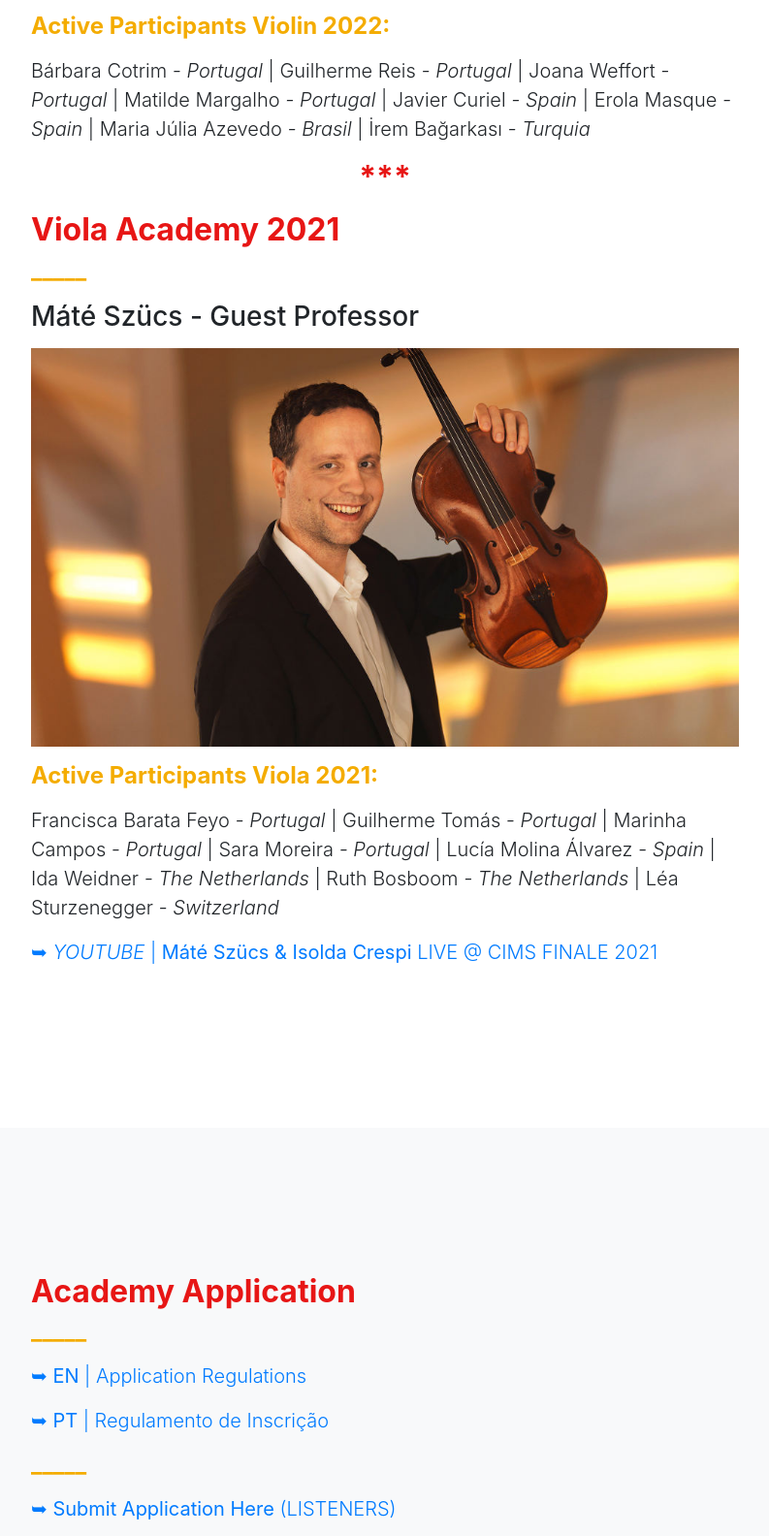
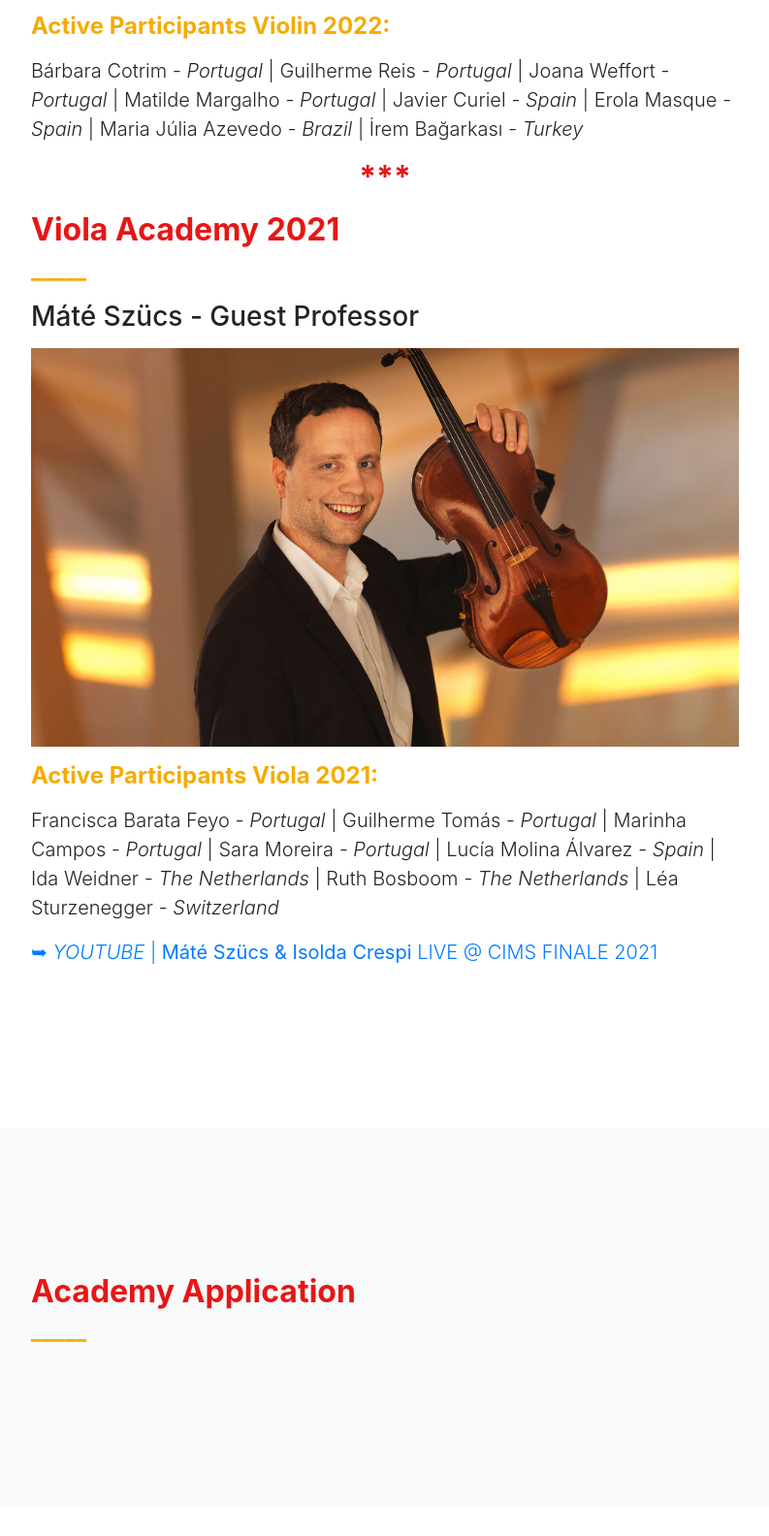
Before and after one commit to joaoabreu1420/cims.github.io, a website with bundled scripts: page index.html in a window 1280 px wide. Shown: the part 9007-10591 px from the top of the page at 97% size, without its empty margins (243-1036 px from the left). Built offline with nearby package versions, Linux system fonts and the light colour scheme.

Commit message:
Update index.html

```diff
--- a/index.html
+++ b/index.html
@@ -334,7 +334,7 @@
 
           <h4><strong>Active Participants Violin 2022:</strong></h4>
           <p class="lead"></p>
-          <p class="lead">Bárbara Cotrim <i>- Portugal</i> | Guilherme Reis <i>- Portugal</i> | Joana Weffort <i>- Portugal</i> | Matilde Margalho <i>- Portugal</i> | Javier Curiel <i>- Spain</i> | Erola Masque <i>- Spain</i> | Maria Júlia Azevedo <i>- Brasil</i> | İrem Bağarkası <i>- Turquia</i></p>
+          <p class="lead">Bárbara Cotrim <i>- Portugal</i> | Guilherme Reis <i>- Portugal</i> | Joana Weffort <i>- Portugal</i> | Matilde Margalho <i>- Portugal</i> | Javier Curiel <i>- Spain</i> | Erola Masque <i>- Spain</i> | Maria Júlia Azevedo <i>- Brazil</i> | İrem Bağarkası <i>- Turkey</i></p>
 
           <h2 align="center"><strong>***</strong></h2>
           <p class="lead"></p>
@@ -369,21 +369,21 @@
           <h2><strong>Academy Application</strong></h2>
           <h4><strong>_____</strong></h4>
           <p class="lead"></p>
-          <p class="lead"><a href="pdf/applicationregulations.pdf" target="_blank">➥ <strong>EN</strong> | Application Regulations</a></p>
+          <!--p class="lead"><a href="pdf/applicationregulations.pdf" target="_blank">➥ <strong>EN</strong> | Application Regulations</a></p>
           <p class="lead"></p>
           <p class="lead"><a href="pdf/regulamentodeinscricao.pdf" target="_blank">➥ <strong>PT</strong> | Regulamento de Inscrição</a></p>
           <h4><strong>_____</strong></h4>
-          <p class="lead"></p>
+          <p class="lead"></p-->
           <!--p class="lead"><a href="https://docs.google.com/forms/d/1K6mbmpBuVLFwuKeiG1EMJdMooNde7lL6mxNiP0erxqE" target="_blank">➥ <strong>Submit Application Here</strong> (ACTIVE PARTICIPANTS - VIOLIN) <strong>2ND PHASE</strong></a></p>
           <p class="lead"></p>
           <p class="lead"><a href="https://docs.google.com/forms/d/1_eC845kAe9gqPyFvPxq2PYAqWXKbv_XIw7OqOjOWlRE" target="_blank">➥ <strong>Submit Application Here</strong> (ACTIVE PARTICIPANTS - CHAMBER MUSIC) <strong>2ND PHASE</strong></a></p>
           <p class="lead"></p-->
-          <p class="lead"><a href="https://docs.google.com/forms/d/1LFaY1FIT4BMEIlH21IQZbIczzikVyvNzxFwyU0lZxoY" target="_blank">➥ <strong>Submit Application Here</strong> (LISTENERS)</a></p>
+          <!--p class="lead"><a href="https://docs.google.com/forms/d/1LFaY1FIT4BMEIlH21IQZbIczzikVyvNzxFwyU0lZxoY" target="_blank">➥ <strong>Submit Application Here</strong> (LISTENERS)</a></p>
           <p class="lead"></p>
           <p class="lead"><small><i>Difficulties submitting the application form? Please email <a href="mailto:cidnayims@gmail.com">cidnayims@gmail.com</a></i></small></p>
           <p class="lead"></p>
           <img src="img/promocims4.png" class="img-fluid" alt="">
-          <p class="lead"></p>
+          <p class="lead"></p-->
           <!--div class="alert">
            <span class="closebtn" onclick="this.parentElement.style.display='none';">&times;</span>
            <strong>IMPORTANT: Due to an extremely successful first period and a high number of applications, <u>the 2ND PHASE DEADLINE is now anticipated to MONDAY, MAY 17TH, at 12h00 (Lisbon, Portugal | GMT+1).</u></strong>
```
